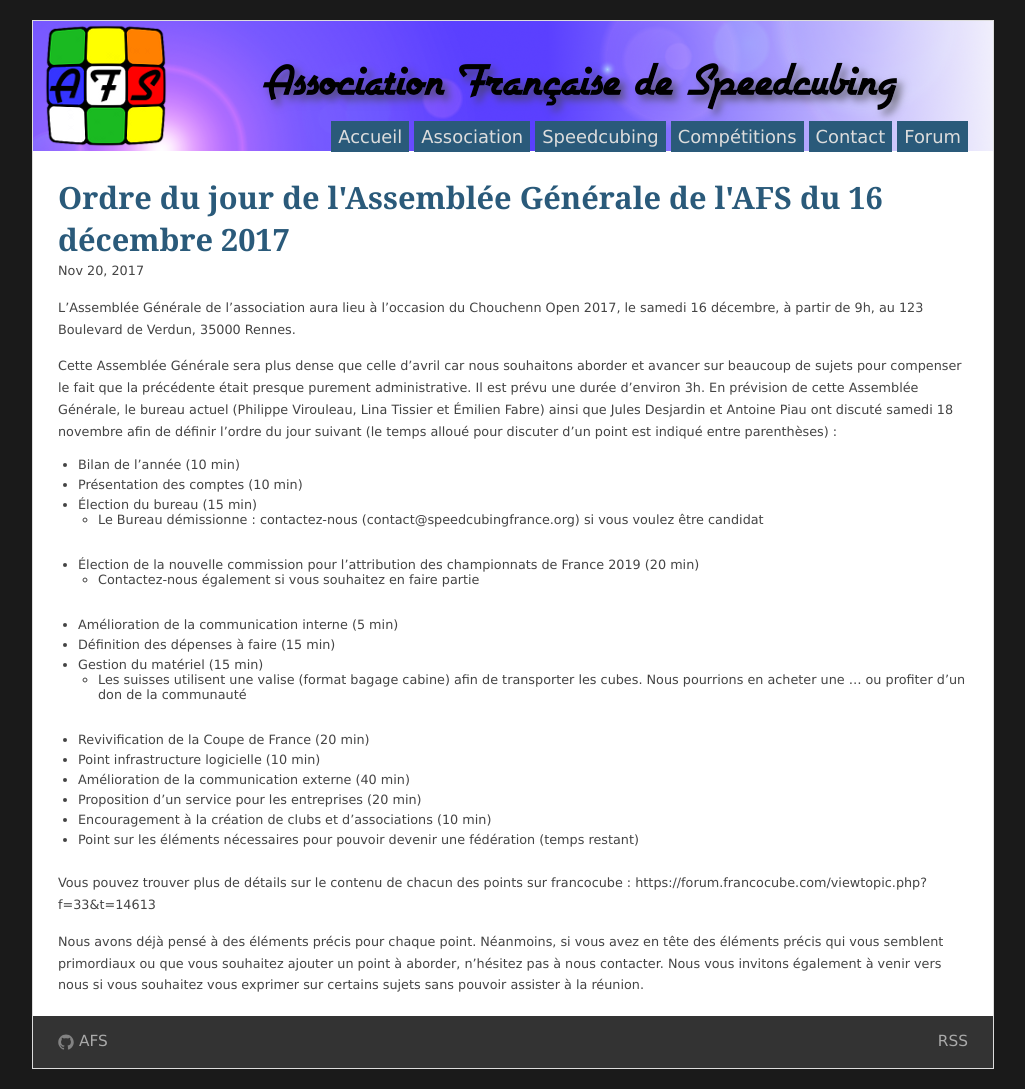
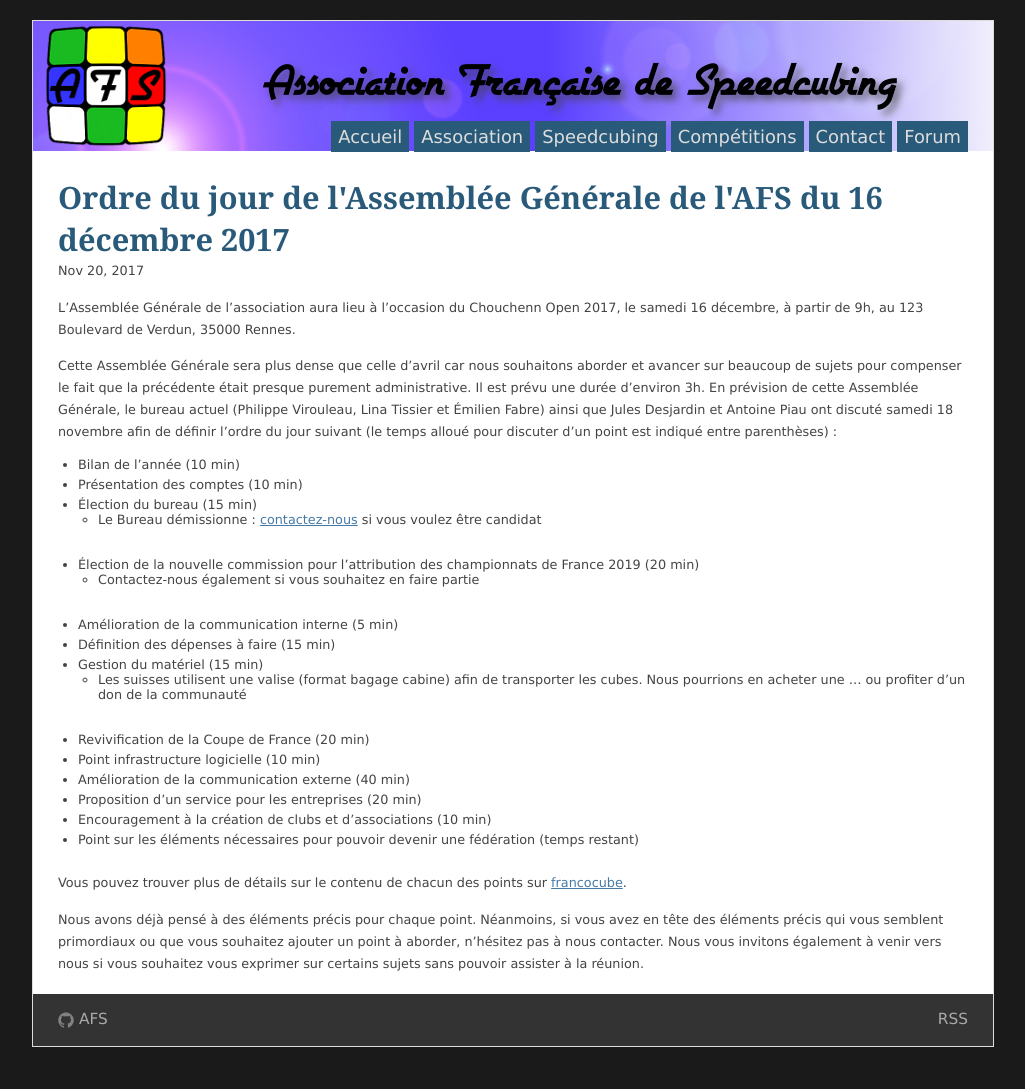
Before and after one commit to speedcubingmadrid/speedcubingmadrid.org, a Jekyll site: the page built from _posts/news/2017-11-20-ordre-du-jour-ag-decembre-2017.md, in a window 1280 px wide. Shown: the whole page, without its empty margins (127-1152 px from the left). Built offline with Jekyll 4.4.1, drawn with Linux system fonts in a browser that asks for light colours; after the commit the page ends 1067 px from its top, so only the background shows below that.

Commit message:
fix links

```diff
--- a/_posts/news/2017-11-20-ordre-du-jour-ag-decembre-2017.md
+++ b/_posts/news/2017-11-20-ordre-du-jour-ag-decembre-2017.md
@@ -16,7 +16,7 @@ En prévision de cette Assemblée Générale, le bureau actuel (Philippe Viroule
 - Bilan de l'année (10 min)
 - Présentation des comptes (10 min)
 - Élection du bureau (15 min)
-	- Le Bureau démissionne : contactez-nous (contact@speedcubingfrance.org) si vous voulez être candidat
+	- Le Bureau démissionne : [contactez-nous](mailto:contact@speedcubingfrance.org) si vous voulez être candidat
 - Élection de la nouvelle commission pour l'attribution des championnats de France 2019 (20 min)
 	- Contactez-nous également si vous souhaitez en faire partie
 - Amélioration de la communication interne (5 min)
@@ -30,6 +30,6 @@ En prévision de cette Assemblée Générale, le bureau actuel (Philippe Viroule
 - Encouragement à la création de clubs et d'associations (10 min)
 - Point sur les éléments nécessaires pour pouvoir devenir une fédération (temps restant)
 
-Vous pouvez trouver plus de détails sur le contenu de chacun des points sur francocube : https://forum.francocube.com/viewtopic.php?f=33&t=14613
+Vous pouvez trouver plus de détails sur le contenu de chacun des points sur [francocube](https://forum.francocube.com/viewtopic.php?f=33&t=14613).
 
 Nous avons déjà pensé à des éléments précis pour chaque point. Néanmoins, si vous avez en tête des éléments précis qui vous semblent primordiaux ou que vous souhaitez ajouter un point à aborder, n'hésitez pas à nous contacter. Nous vous invitons également à venir vers nous si vous souhaitez vous exprimer sur certains sujets sans pouvoir assister à la réunion.
```
